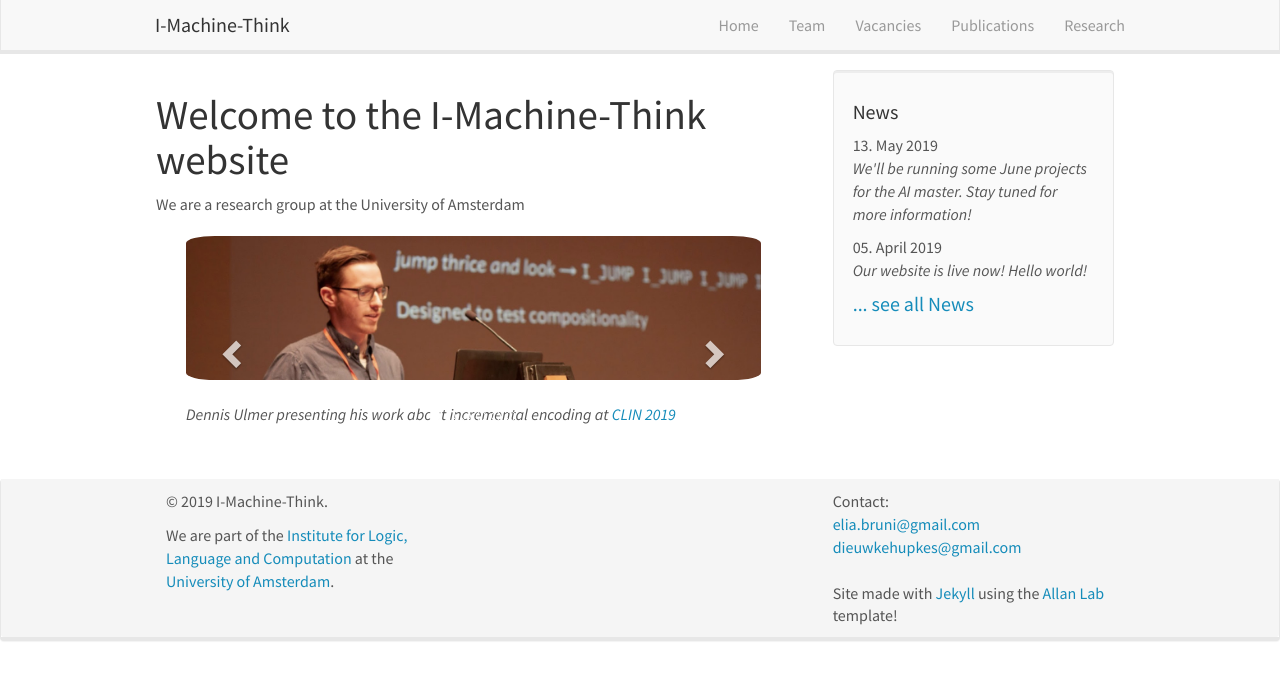
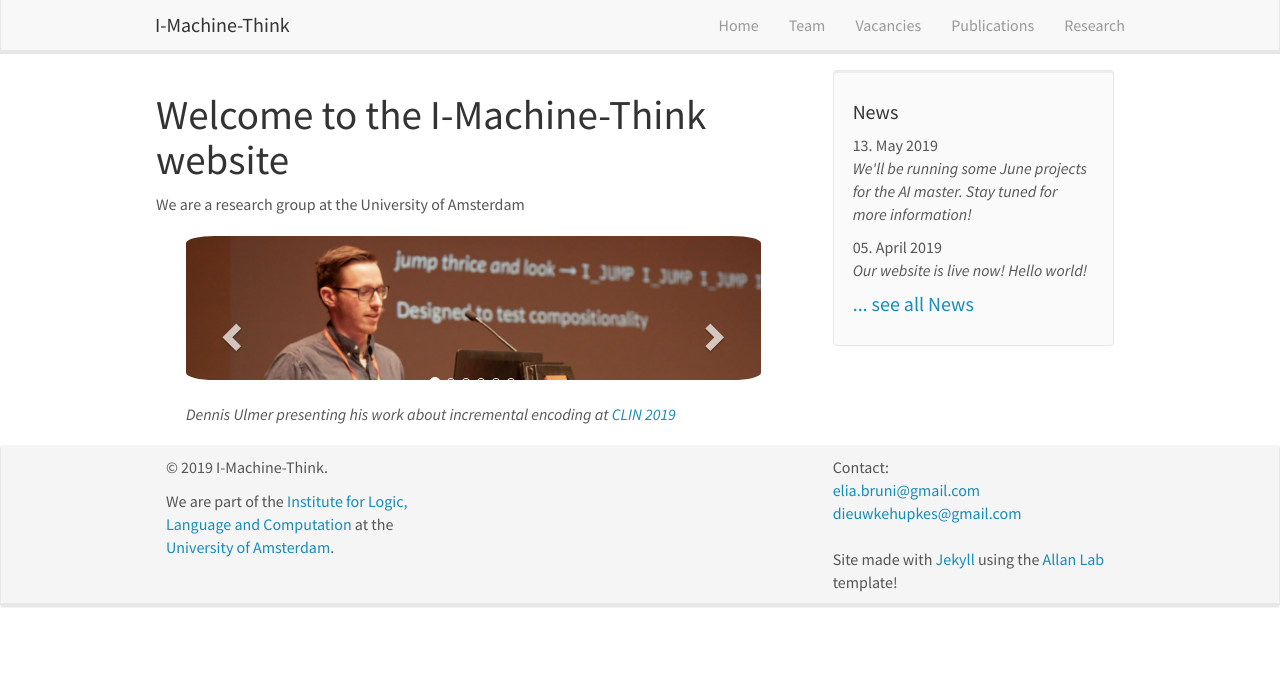
Before and after one commit to i-machine-think/i-machine-think.github.io, a Jekyll site: the page built from _pages/home.md, in a window 1280 px wide. Shown: the top 680 px of the page. Built offline with Jekyll 4.4.1, drawn with Linux system fonts in a browser that asks for light colours; nearby versions of some CDN libraries.

Commit message:
Fix spacing on sliding pictures

```diff
--- a/_pages/home.md
+++ b/_pages/home.md
@@ -22,18 +22,17 @@ We are a research group at the University of Amsterdam
     <!-- Items -->
     <div class="carousel-inner" markdown="0">
         <div class="item active">
-            <img src="{{ site.url }}{{ site.baseurl }}/images/slider/DennisCLIN.jpeg" height="150" alt="Slide 1" />
+            <img src="{{ site.url }}{{ site.baseurl }}/images/slider/DennisCLIN.jpeg" height="140" alt="Slide 1" />
             <br>
             <i>Dennis Ulmer presenting his work about incremental encoding at <a href="http://www.let.rug.nl/clin29/">CLIN 2019</a></i>
-            <p><br></p>
         </div>
         <div class="item">
-            <p style="text-align:center;"> <img src="{{ site.url }}{{ site.baseurl }}/images/slider/Dieuwke_ENS.jpeg" height="150" alt="Slide 2" /></p>
+            <p style="text-align:center;"> <img src="{{ site.url }}{{ site.baseurl }}/images/slider/Dieuwke_ENS.jpeg" height="140" alt="Slide 2" /></p>
             <br>
             <i> Dieuwke Hupkes giving a presentation about compositionality at ENS, Paris</i>
         </div>
         <div class="item">
-            <p style="text-align:center;"> <img src="{{ site.url }}{{ site.baseurl }}/images/slider/black_box.png" height="150" alt="Slide 3" /></p>
+            <p style="text-align:center;"> <img src="{{ site.url }}{{ site.baseurl }}/images/slider/black_box.png" height="140" alt="Slide 3" /></p>
             <br>
             <i> Check out our diagnostics library at <a href="https://github.com/i-machine-think/diagnnose"> https://github.com/i-machine-think/diagnnose!</a></i>
         </div>
```
